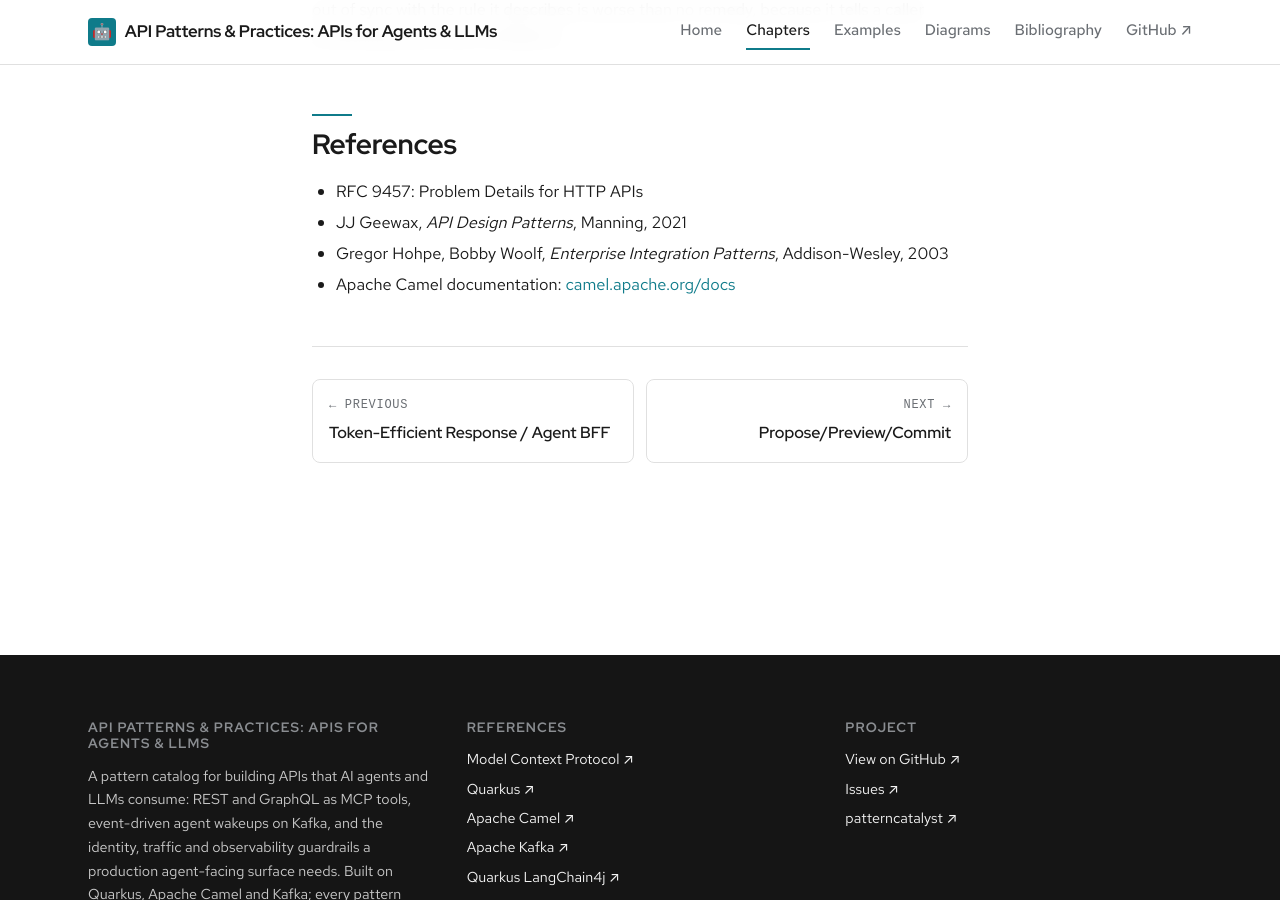
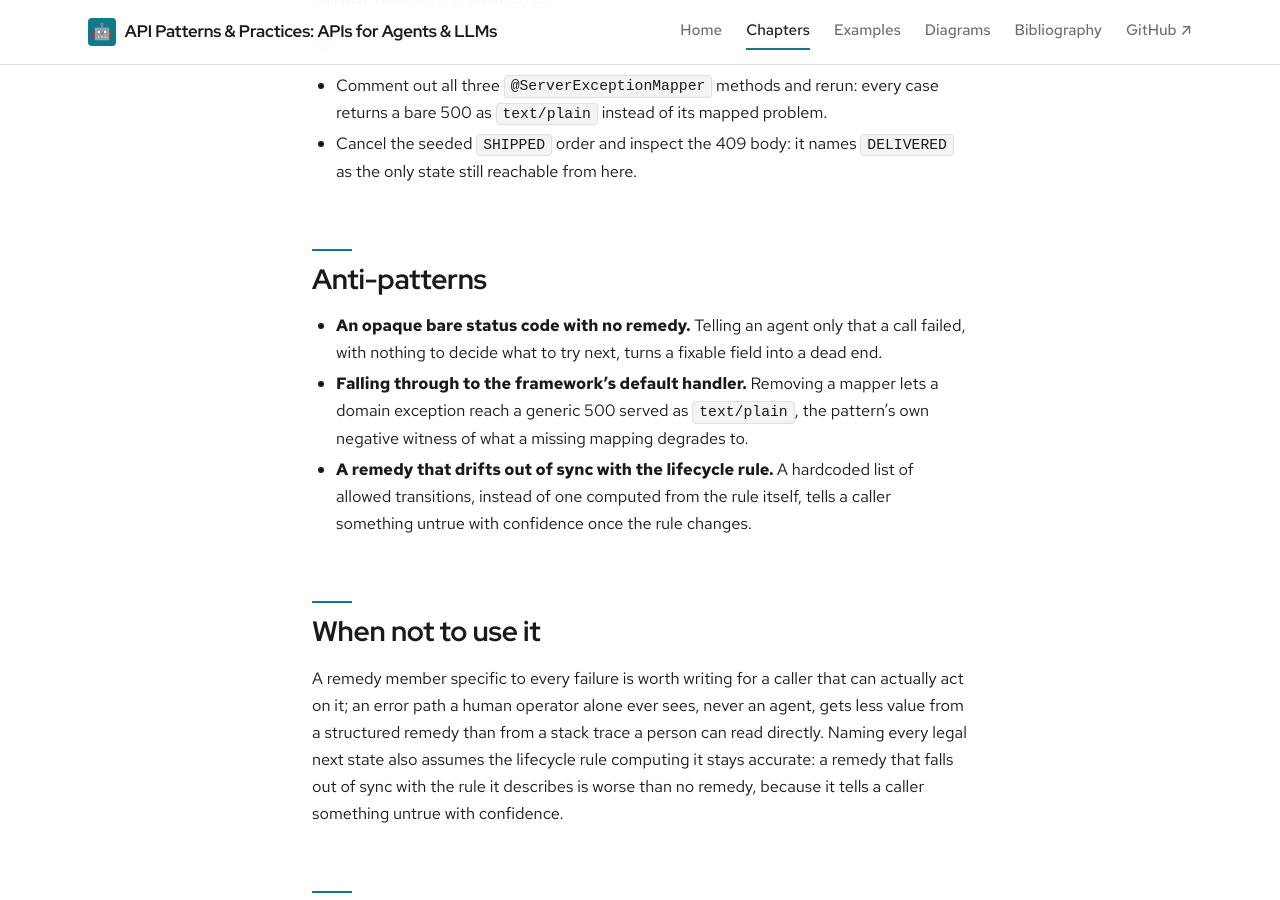
Before and after one commit to patterncatalyst/api-patterns-and-practices-for-agents, a Jekyll site: the page built from _docs/10-instructive-error.md, in a window 1280 px wide and 900 px high, scrolled down 3751 px. Built offline with Jekyll 4.4.1, drawn with Linux system fonts in a browser that asks for light colours; some web fonts are replaced; some of the changed text lies outside the part shown.

Commit message:
docs(§10): learning objectives, why this matters, anti-patterns

```diff
--- a/_docs/10-instructive-error.md
+++ b/_docs/10-instructive-error.md
@@ -5,6 +5,15 @@ part: "Build: synchronous APIs"
 description: "An RFC 9457 problem response names what was wrong and what to try next, instead of a bare status code an agent cannot act on."
 duration: "20 minutes"
 ---
+
+## Learning objectives
+
+- Map each domain failure to an RFC 9457 problem response, not a bare status code.
+- Add a remedy member specific to each failure kind, naming what a caller can legally try next.
+- Compute allowed transitions from the lifecycle rule itself, never a hardcoded list that can fall out of sync.
+- Keep every mapped problem type pairwise distinct so an agent can branch on which one it received.
+
+## Why this matters
 
 A human who hits an error reads the surrounding page, checks a log, or asks
 a colleague; an agent has only the text the error response actually
@@ -106,6 +115,12 @@ Try:
 - Cancel the seeded `SHIPPED` order and inspect the 409 body: it names
   `DELIVERED` as the only state still reachable from here.
 
+## Anti-patterns
+
+- **An opaque bare status code with no remedy.** Telling an agent only that a call failed, with nothing to decide what to try next, turns a fixable field into a dead end.
+- **Falling through to the framework's default handler.** Removing a mapper lets a domain exception reach a generic 500 served as `text/plain`, the pattern's own negative witness of what a missing mapping degrades to.
+- **A remedy that drifts out of sync with the lifecycle rule.** A hardcoded list of allowed transitions, instead of one computed from the rule itself, tells a caller something untrue with confidence once the rule changes.
+
 ## When not to use it
 
 A remedy member specific to every failure is worth writing for a caller that
```
